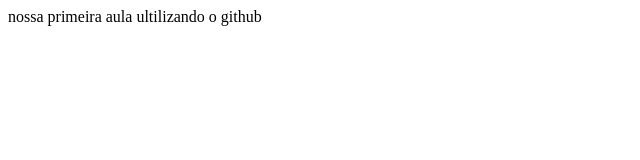
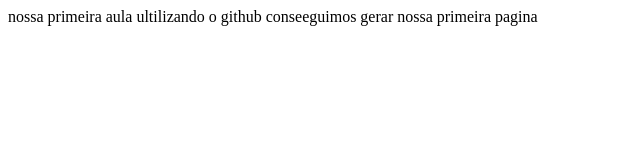
Before and after one commit to anna2302009/teste-1, a plain HTML site: page index.html in a window 1280 px wide. Shown: the whole page, without its empty margins (0-640 px from the left). Drawn offline with Linux system fonts and the light colour scheme.

Commit message:
segunda linha

```diff
--- a/index.html
+++ b/index.html
@@ -7,5 +7,6 @@
 </head>
 <body>
     nossa primeira aula ultilizando o github
+    conseeguimos gerar nossa primeira pagina
 </body>
 </html>
```
